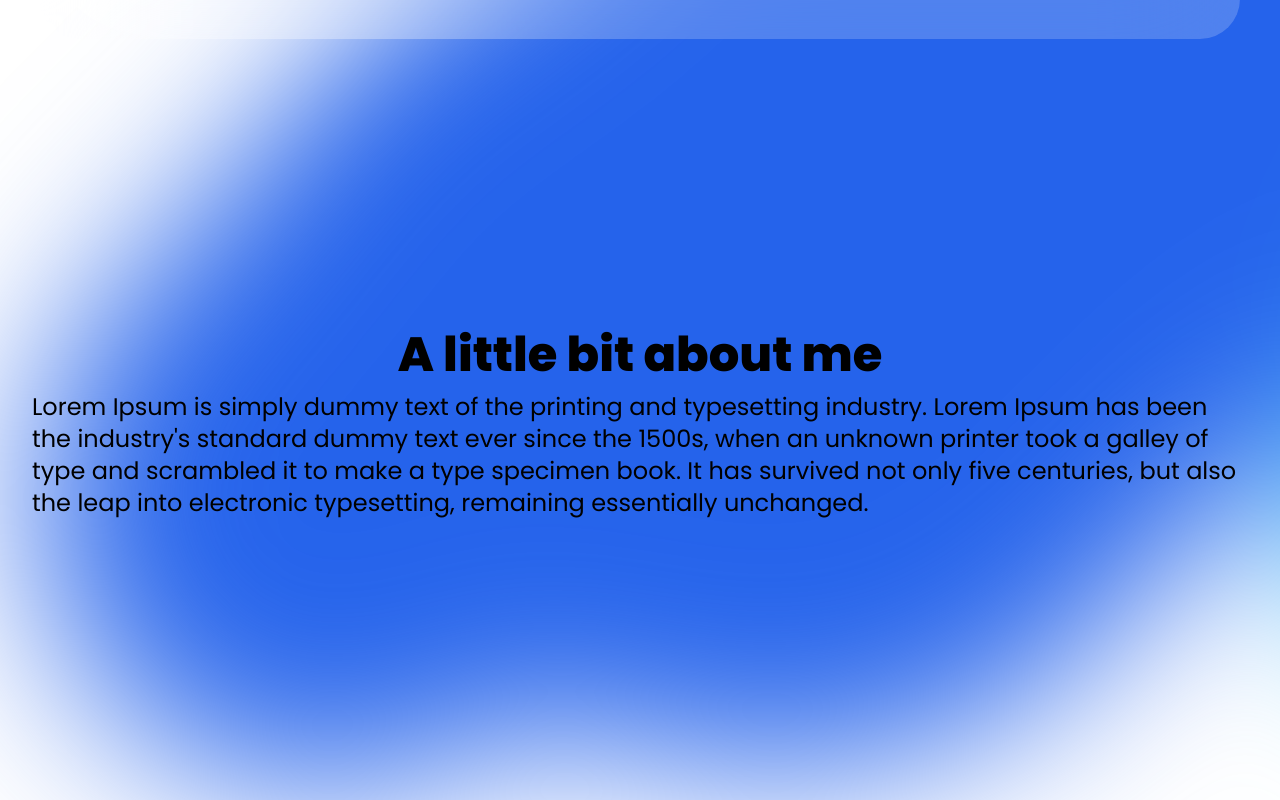
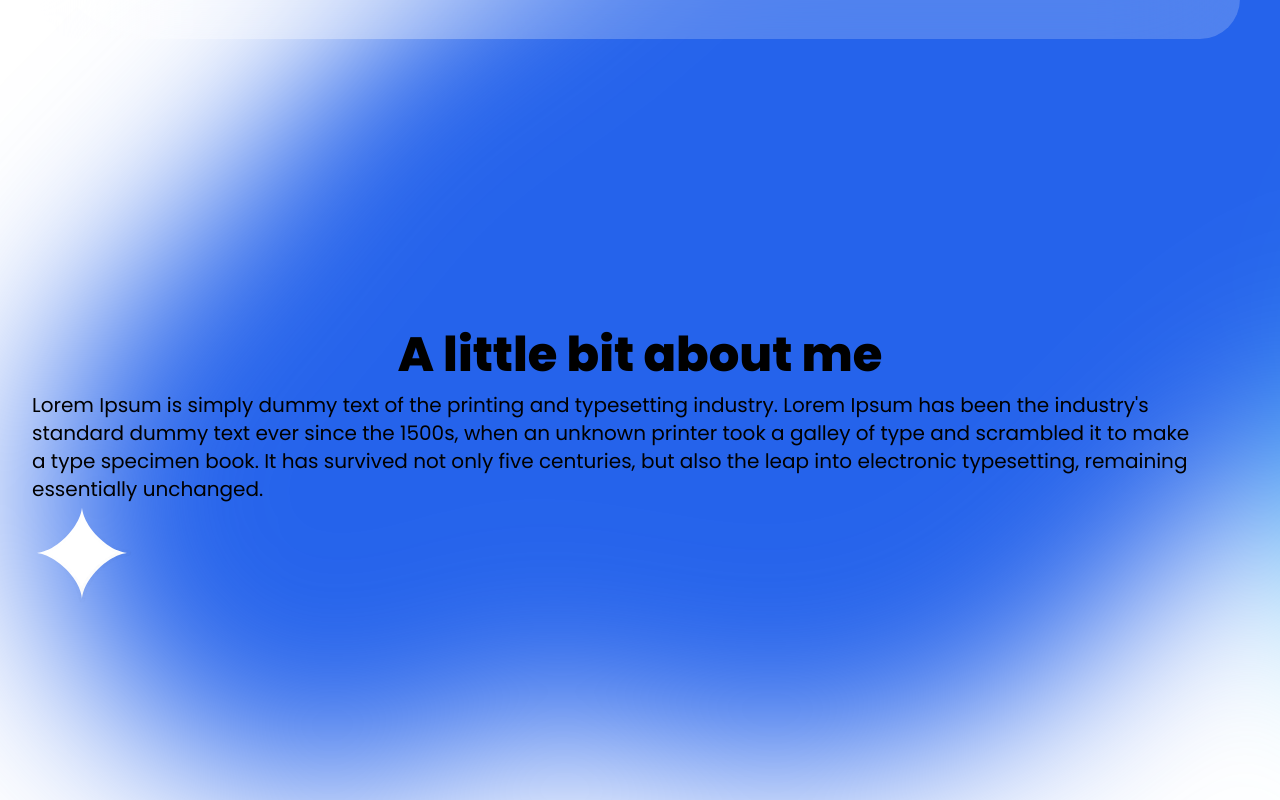
Before and after one commit to edupaulos/mywebsite, a Next.js app: page / in a window 1280 px wide. Shown: the part 721-1521 px from the top of the page. Built offline with nearby package versions, Linux system fonts and the light colour scheme.

Commit message:
fix: text sizes

```diff
--- a/src/app/page.tsx
+++ b/src/app/page.tsx
@@ -1,6 +1,7 @@
 'use client';
 
 import { Boobles } from '@/components/ui/Boobles';
+import Image from 'next/image';
 
 export default function Home() {
     return (
@@ -13,7 +14,7 @@ export default function Home() {
                     <br />
                     I’m Eduardo.
                 </h1>
-                <p className="text-4xl">
+                <p className="text-2xl">
                     Welcome to my corner of the internet!
                 </p>
                 <img
@@ -29,16 +30,25 @@ export default function Home() {
                     A little bit about me
                 </h2>
 
-                <p className="text-pretty text-2xl">
-                    {' '}
-                    Lorem Ipsum is simply dummy text of the printing and
-                    typesetting industry. Lorem Ipsum has been the industry's
-                    standard dummy text ever since the 1500s, when an unknown
-                    printer took a galley of type and scrambled it to make a
-                    type specimen book. It has survived not only five centuries,
-                    but also the leap into electronic typesetting, remaining
-                    essentially unchanged.{' '}
-                </p>
+                <div className="grid-cols-2">
+                    <p className=" text-pretty text-xl">
+                        {' '}
+                        Lorem Ipsum is simply dummy text of the printing and
+                        typesetting industry. Lorem Ipsum has been the
+                        industry's standard dummy text ever since the 1500s,
+                        when an unknown printer took a galley of type and
+                        scrambled it to make a type specimen book. It has
+                        survived not only five centuries, but also the leap into
+                        electronic typesetting, remaining essentially unchanged.{' '}
+                    </p>
+                    <Image
+                        src="/icons/Vector.svg"
+                        width={100}
+                        height={100}
+                        alt=""
+                        className=""
+                    />
+                </div>
             </section>
 
             <footer></footer>
--- a/src/components/NavBar.tsx
+++ b/src/components/NavBar.tsx
@@ -26,13 +26,16 @@ const NavBar: React.FC<NavBarProps> = ({ scrollProgress }) => {
 
     return (
         <motion.nav
-            className="fixed left-1/2 top-20 z-10 mx-auto hidden -translate-x-1/2 -translate-y-1/2 gap-12 rounded-full bg-white/30 px-7 py-3 text-lg backdrop-blur-md md:flex"
+            className="fixed left-1/2 top-24 z-10 mx-auto hidden -translate-x-1/2 -translate-y-1/2 gap-12 rounded-full bg-white/30 px-7 py-3 text-lg backdrop-blur-md md:flex"
             onMouseLeave={() => {
                 setIsHovered(false);
             }}
             onMouseEnter={() => setIsHovered(true)}
-            animate={{ width: scrollProgress > 0.2 ? '27rem' : '50rem' }}
-            transition={{ type: 'Inertia' }}
+            animate={{
+                width: scrollProgress > 0.2 ? '27rem' : '50rem',
+                top: scrollProgress > 0.2 ? '4rem' : '',
+            }}
+            transition={{ type: 'Tween' }}
         >
             {hoveredLink && (
                 <div
```
